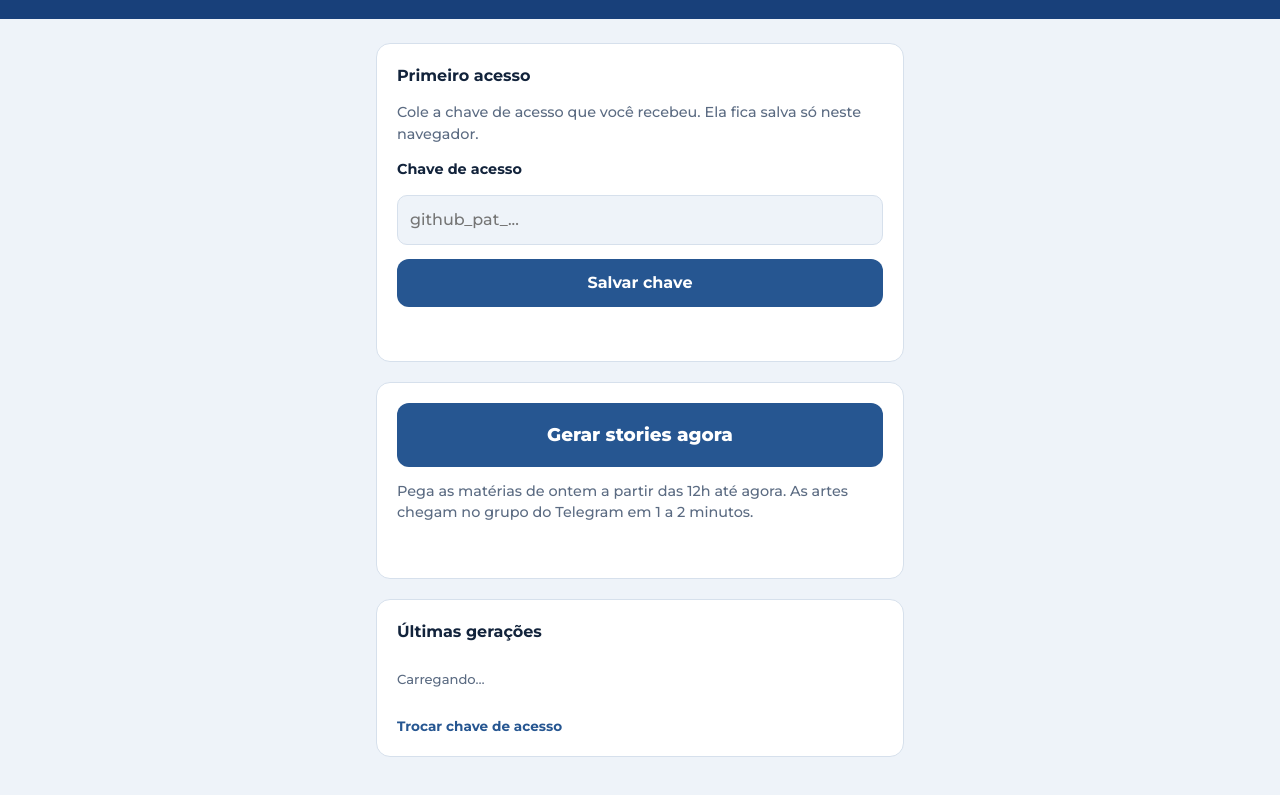
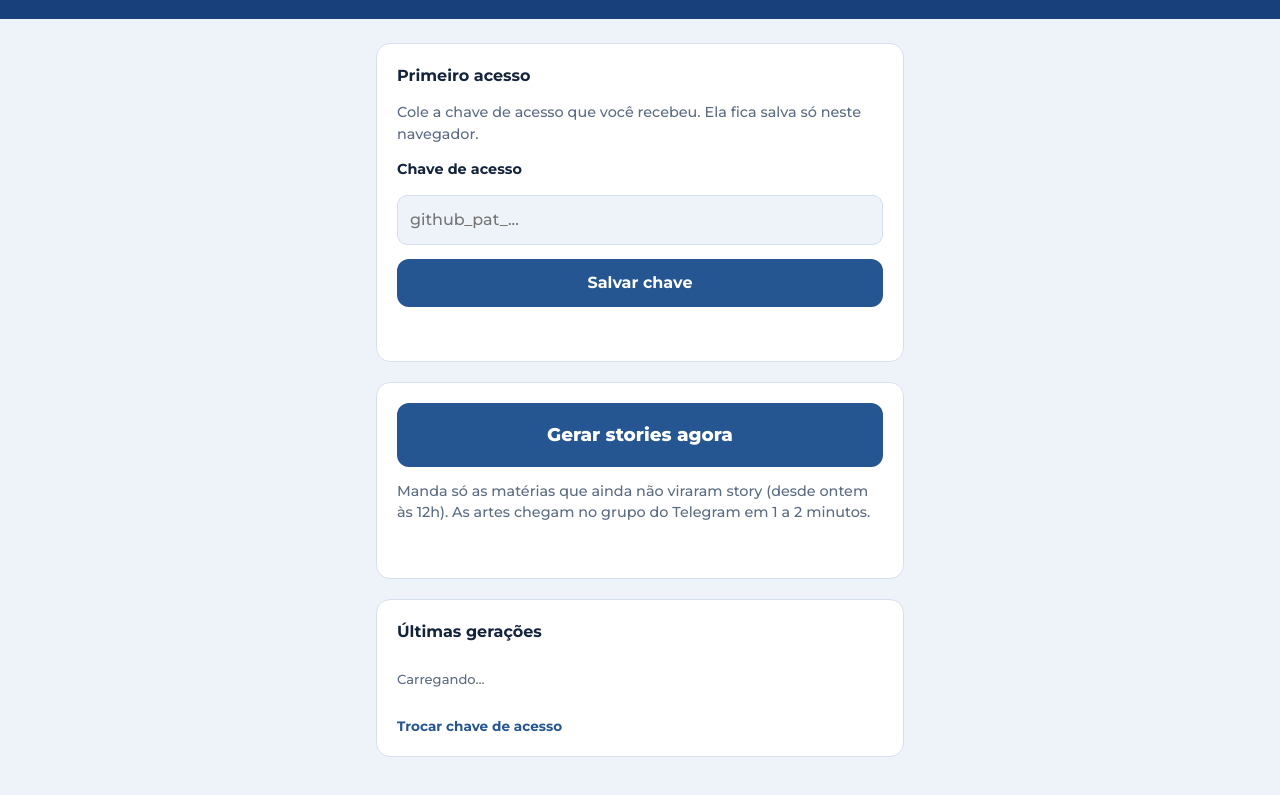
Before and after one commit to odiario-interativo/stories-site, a plain HTML site: page index.html in a window 1280 px wide. Shown: the part 81-876 px from the top of the page. Drawn offline with Linux system fonts and the light colour scheme.

Commit message:
Update index.html

```diff
--- a/index.html
+++ b/index.html
@@ -114,7 +114,7 @@
 
   <section class="cartao" id="tela-principal" hidden>
     <button id="gerar">Gerar stories agora</button>
-    <p class="sub">Pega as matérias de ontem a partir das 12h até agora. As artes chegam no grupo do Telegram em 1 a 2 minutos.</p>
+    <p class="sub">Manda só as matérias que ainda não viraram story (desde ontem às 12h). As artes chegam no grupo do Telegram em 1 a 2 minutos.</p>
     <p class="aviso" id="aviso"></p>
   </section>
 
```
